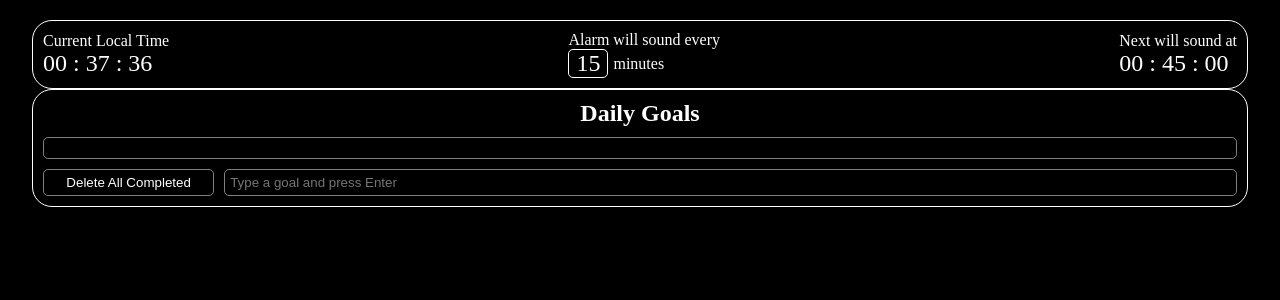
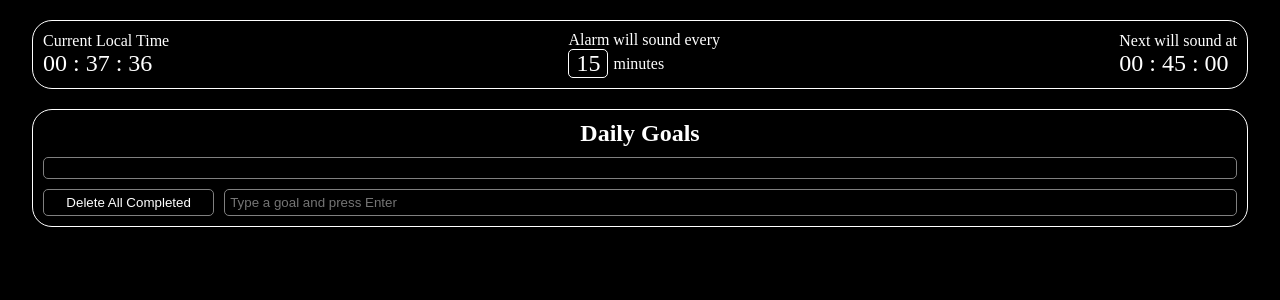
Before and after one commit to danifromecuador/plannywise_draft_5, a React (Vite) app: page / in a window 1280 px wide. Shown: the top 300 px of the page. Built offline with nearby package versions, Linux system fonts and the light colour scheme.

Commit message:
Add a gap between main components of App.jsx

```diff
--- a/src/main/styles/App.css
+++ b/src/main/styles/App.css
@@ -1,4 +1,7 @@
 .app {
   width: 95vw;
   height: 95vh;
+  display: flex;
+  flex-direction: column;
+  row-gap: 20px;
 }
```
Also changed, not shown: src/main/App.jsx (line endings or trailing spaces).
